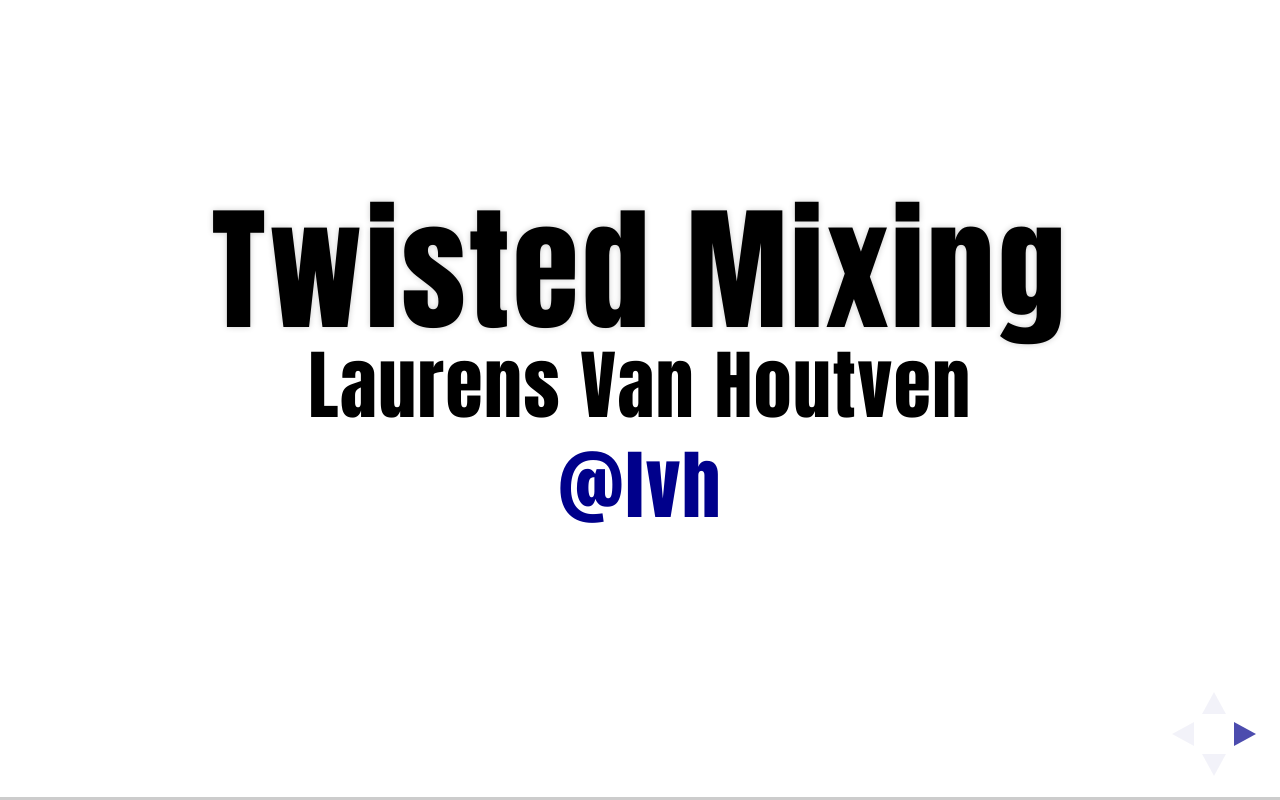
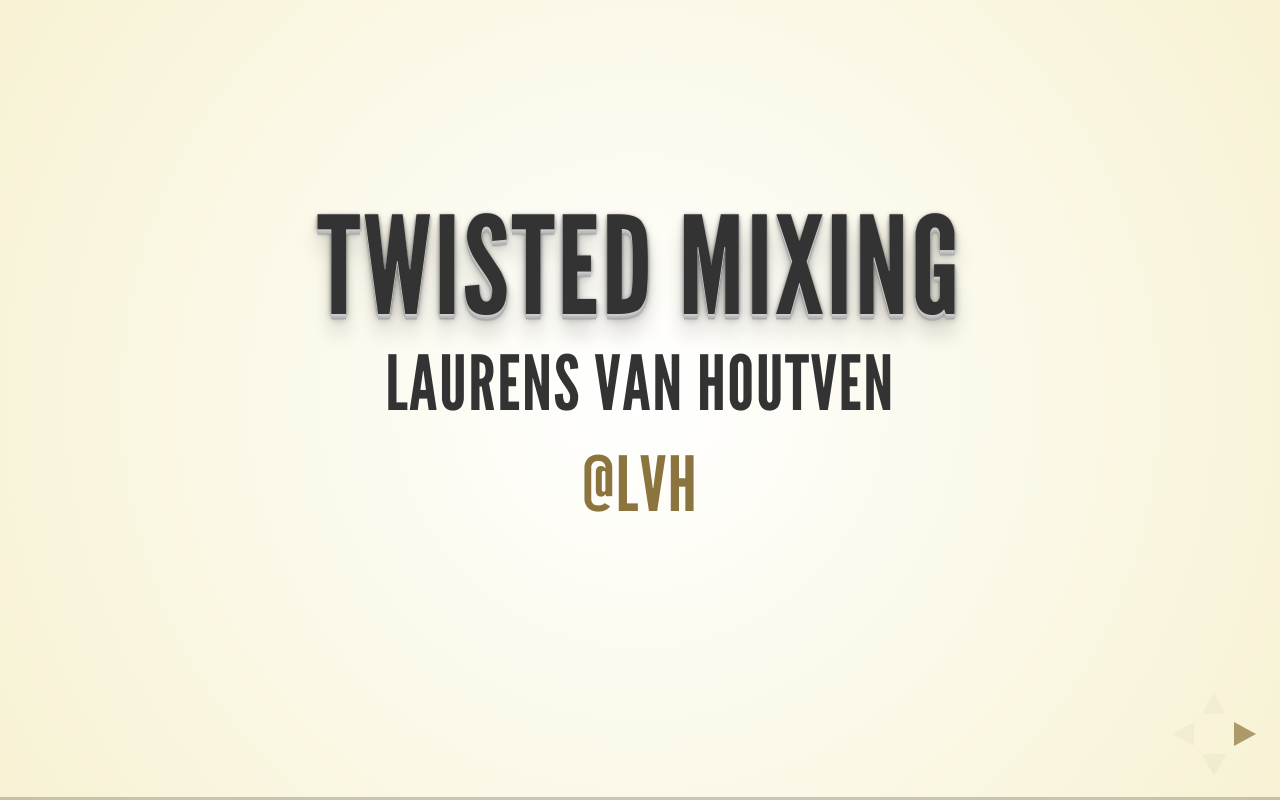
Before and after one commit to lvh/TwistedMixing, a plain HTML site: page index.html in a window 1280 px wide. Drawn offline with Linux system fonts and the light colour scheme; a web font is replaced by a local one.

Commit message:
Switch to beige theme

```diff
--- a/index.html
+++ b/index.html
@@ -5,7 +5,7 @@
 <meta charset="utf-8"><title>(Twisted Mixing)</title>
 <meta name="author" content="(Laurens Van Houtven)"/>
 <link rel="stylesheet" href="./reveal.js/css/reveal.min.css">
-    <link rel="stylesheet" href="./reveal.js/css/theme/simple.css" id="theme">
+    <link rel="stylesheet" href="./reveal.js/css/theme/beige.css" id="theme">
 </head>
 <body>
 <div class="reveal">
```
Also changed, not shown: 1 other file.
